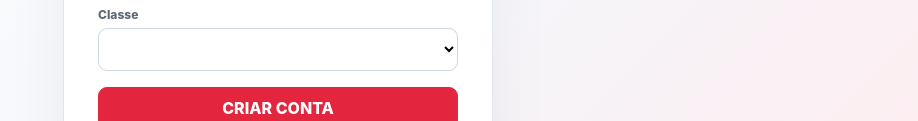
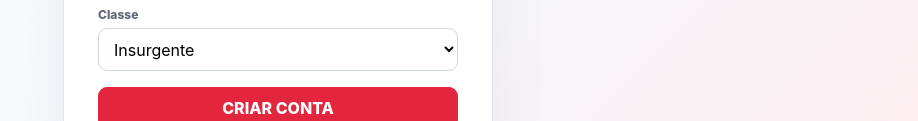
Before and after one commit to semtankpala-ops/bijuus-roo, a website: page public/index.html in a window 1280 px wide. Both pictures are taken after a click on the button "Criar conta". Shown: the part 577-698 px from the top of the page, without its empty margins (362-1280 px from the left). Drawn offline with Linux system fonts and the light colour scheme.

Commit message:
Corrige lista de classes no cadastro
Refactor toggleAuth function for better readability and add preencherClassesCadastro function to populate registration classes.

```diff
--- a/public/index.html
+++ b/public/index.html
@@ -87,7 +87,20 @@ let session=null;
 function db(){try{const d=JSON.parse(localStorage.getItem('bijuusDB')||'{"users":[],"snapshots":[],"medalSnapshots":[],"featherSnapshots":[]}');d.medalSnapshots??=[];d.featherSnapshots??=[];return d}catch(e){return {users:[],snapshots:[],medalSnapshots:[],featherSnapshots:[]}}}
 function saveDb(d){localStorage.setItem('bijuusDB',JSON.stringify(d))}
 let serverSnapshots=[];
-function toggleAuth(mode){document.getElementById('loginForm').classList.toggle('hidden',mode!=='login');document.getElementById('registerForm').classList.toggle('hidden',mode!=='register');document.getElementById('tabLogin').classList.toggle('active',mode==='login');document.getElementById('tabRegister').classList.toggle('active',mode==='register');document.getElementById('authMsg').style.display='none'}
+function toggleAuth(mode){
+  document.getElementById('loginForm').classList.toggle('hidden',mode!=='login');
+  document.getElementById('registerForm').classList.toggle('hidden',mode!=='register');
+  document.getElementById('tabLogin').classList.toggle('active',mode==='login');
+  document.getElementById('tabRegister').classList.toggle('active',mode==='register');
+  document.getElementById('authMsg').style.display='none';
+  if(mode==='register') preencherClassesCadastro();
+}
+function preencherClassesCadastro(){
+  const select=document.getElementById('regClass');
+  if(select){
+    select.innerHTML=CLASSES.map(c=>`<option value="${c}">${c}</option>`).join('');
+  }
+}
 function msg(text,ok){const e=document.getElementById('authMsg');e.textContent=text;e.style.display='block';e.style.background=ok?'#edf9f4':'#fff0f2';e.style.color=ok?'#167b58':'#a51e33'}
 async function doLogin(){try{const u=document.getElementById('loginUser').value.trim(),p=document.getElementById('loginPass').value;const user=await api('/auth/login',{method:'POST',body:JSON.stringify({username:u,password:p})});session=user;document.getElementById('login').classList.add('hidden');document.getElementById('app').classList.remove('hidden');init();await loadServerState();await renderAllAsync();toast('Login realizado com segurança.')}catch(e){msg(e.message,false)}}
 async function register(){try{const username=document.getElementById('regUser').value.trim(),email=document.getElementById('regEmail').value.trim(),pass=document.getElementById('regPass').value,pass2=document.getElementById('regPass2').value,nick=document.getElementById('regNick').value.trim(),classe=document.getElementById('regClass').value;if(pass!==pass2)return msg('As senhas não conferem.',false);await api('/auth/register',{method:'POST',body:JSON.stringify({username,email,password:pass,nick,classe,nivel:99})});msg('Conta criada. Aguarde a aprovação da liderança.',true);setTimeout(()=>toggleAuth('login'),650)}catch(e){msg(e.message,false)}}
```
